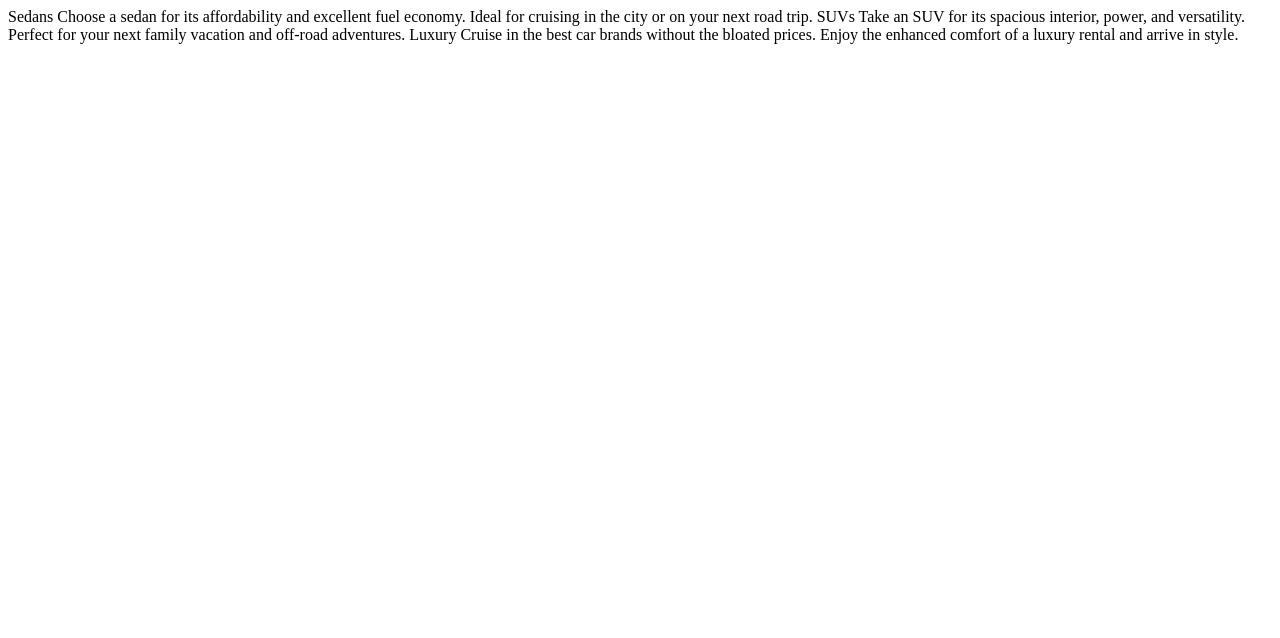
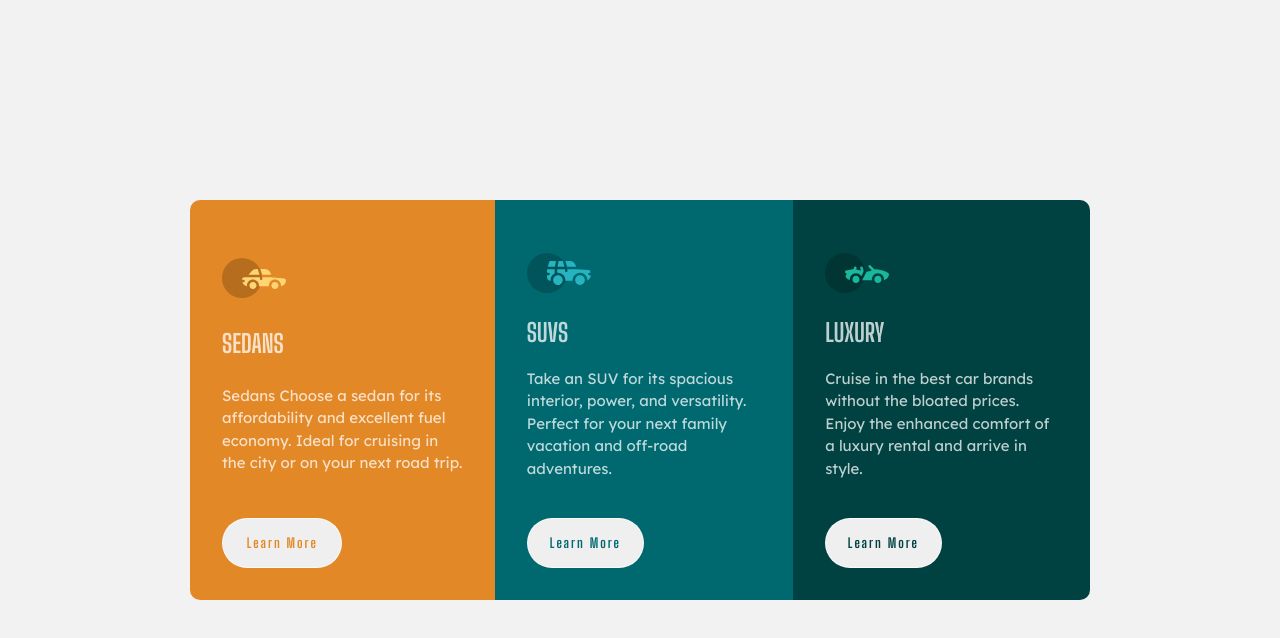
Before and after one commit to jesus9314/3ColumumnPreviewCard, a plain HTML site: page index.html in a window 1280 px wide. Drawn offline with Linux system fonts and the light colour scheme.

Commit message:
Primer diseño

```diff
--- a/css/style.css
+++ b/css/style.css
@@ -0,0 +1,107 @@
+:root{
+   --lexend: 'Lexend Deca', sans-serif;
+   --bigShoulder : 'Big Shoulders Display', cursive;
+   --brightOrange: hsl(31, 77%, 52%);
+   --darkCyan: hsl(184, 100%, 22%);
+   --veryDarkCyan: hsl(179, 100%, 13%);
+   --transparentWhite: hsla(0, 0%, 100%, 0.75);
+   --veryLightGray: hsl(0, 0%, 95%);
+}
+*{
+    margin: 0;
+    padding: 0;
+    box-sizing: border-box;
+}
+body{
+    background-color: var(--veryLightGray);
+    font-size: 15px;
+    font-family: var(--lexend);
+    color: var(--transparentWhite);
+}
+.main{
+    width: 100%;
+    display: flex;
+    justify-content: center;
+    align-items: center;
+    padding: 2rem 0;
+}
+.card{
+    display: flex;
+    flex-direction: column;
+    width: 320px;
+    border-radius: 10px;
+    overflow: hidden;
+}
+.car__section{
+    display: flex;
+    flex-flow: column wrap;
+    gap: 1.5rem;
+    padding: 2rem;
+    height: 400px;
+    justify-content: space-between;
+}
+.content{
+    display: flex;
+    flex-flow: column nowrap;
+    justify-content: space-around;
+    height: 250px;
+}
+.content > h2{
+    font-family: var(--bigShoulder);
+    font-weight: 700;
+    font-size: 25px;
+    text-transform: uppercase;
+}
+.content > p {
+    line-height: 1.5;
+}
+.car__section > button{
+    border: none;
+    padding: 1rem;
+    width: 50%;
+    border-radius: 40px;
+    font-family: var(--bigShoulder);
+    letter-spacing: 2px;
+    font-weight: 700;
+    border: 1px solid var(--transparentWhite);
+    cursor: pointer;
+}
+.car__section > button:hover{
+    color: var(--transparentWhite);
+    background-color: rgba(255, 255, 255, 0)
+}
+.section__first{
+    background-color: var(--brightOrange);
+}
+.section__first > button{
+    color: var(--brightOrange);
+}
+.section__second{
+    background-color: var(--darkCyan);
+}
+.section__second > button{
+    color: var(--darkCyan);
+}
+.section__third{
+    background-color: var(--veryDarkCyan);
+}
+.section__third > button{
+    color: var(--veryDarkCyan);
+}
+@media (min-width: 1000px){
+    .main{
+        height: 100vh;
+    }
+    .card{
+        flex-direction: row;
+        width: 80%;
+        max-width: 900px;
+    }
+    .car__section{
+        gap: 0;
+    }
+    .content{
+        justify-content: space-evenly;
+        height: 80%;
+    }
+}
--- a/index.html
+++ b/index.html
@@ -1,26 +1,64 @@
 <!DOCTYPE html>
 <html lang="en">
-<head>
-  <meta charset="UTF-8">
-  <meta name="viewport" content="width=device-width, initial-scale=1.0"> <!-- displays site properly based on user's device -->
+	<head>
+		<meta charset="UTF-8" />
+		<meta name="viewport" content="width=device-width, initial-scale=1.0" />
+		<!-- displays site properly based on user's device -->
 
-  <link rel="icon" type="image/png" sizes="32x32" href="./images/favicon-32x32.png">
+		<link rel="icon" type="image/png" sizes="32x32" href="./images/favicon-32x32.png" />
 
-  <title>Frontend Mentor | 3-column preview card component</title>
-</head>
-<body>
-
-  Sedans
-  Choose a sedan for its affordability and excellent fuel economy. Ideal for cruising in the city
-  or on your next road trip.
-
-  SUVs
-  Take an SUV for its spacious interior, power, and versatility. Perfect for your next family vacation
-  and off-road adventures.
-
-  Luxury
-  Cruise in the best car brands without the bloated prices. Enjoy the enhanced comfort of a luxury
-  rental and arrive in style.
-
-</body>
+		<title>Frontend Mentor | 3-column preview card component</title>
+		<link rel="preconnect" href="https://fonts.googleapis.com" />
+		<link rel="preconnect" href="https://fonts.gstatic.com" crossorigin />
+		<link
+			href="https://fonts.googleapis.com/css2?family=Big+Shoulders+Display:wght@700&family=Lexend+Deca&display=swap"
+			rel="stylesheet"
+		/>
+		<link rel="stylesheet" href="css/style.css" />
+	</head>
+	<body>
+		<main class="main">
+			<section class="card">
+				<div class="car__section section__first">
+          <div class="content">
+            <figure>
+              <img src="images/icon-sedans.svg" alt="" />
+            </figure>
+            <h2>Sedans</h2>
+            <p>
+              Sedans Choose a sedan for its affordability and excellent fuel economy.
+              Ideal for cruising in the city or on your next road trip.
+            </p>
+          </div>
+					<button>Learn More</button>
+				</div>
+				<div class="car__section section__second">
+          <div class="content">
+            <figure>
+              <img src="images/icon-suvs.svg" alt="" />
+            </figure>
+            <h2>SUVs</h2>
+            <p>
+              Take an SUV for its spacious interior, power, and versatility. Perfect for
+              your next family vacation and off-road adventures.
+            </p>
+          </div>
+					<button>Learn More</button>
+				</div>
+				<div class="car__section section__third">
+          <div class="content">
+            <figure>
+              <img src="images/icon-luxury.svg" alt="" />
+            </figure>
+            <h2>Luxury</h2>
+            <p>
+              Cruise in the best car brands without the bloated prices. Enjoy the enhanced
+              comfort of a luxury rental and arrive in style.
+            </p>
+          </div>
+					<button>Learn More</button>
+				</div>
+			</section>
+		</main>
+	</body>
 </html>
```
